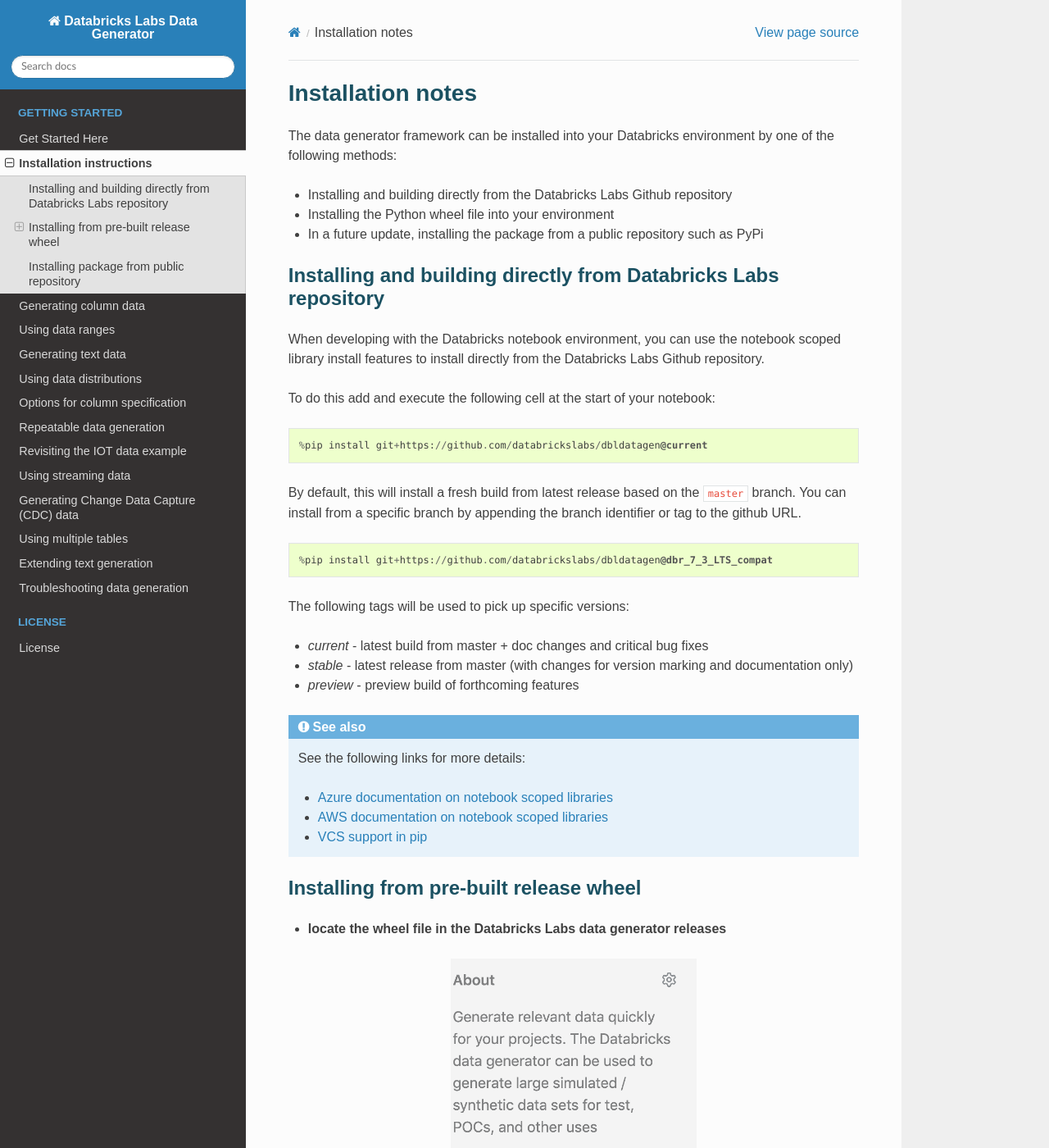
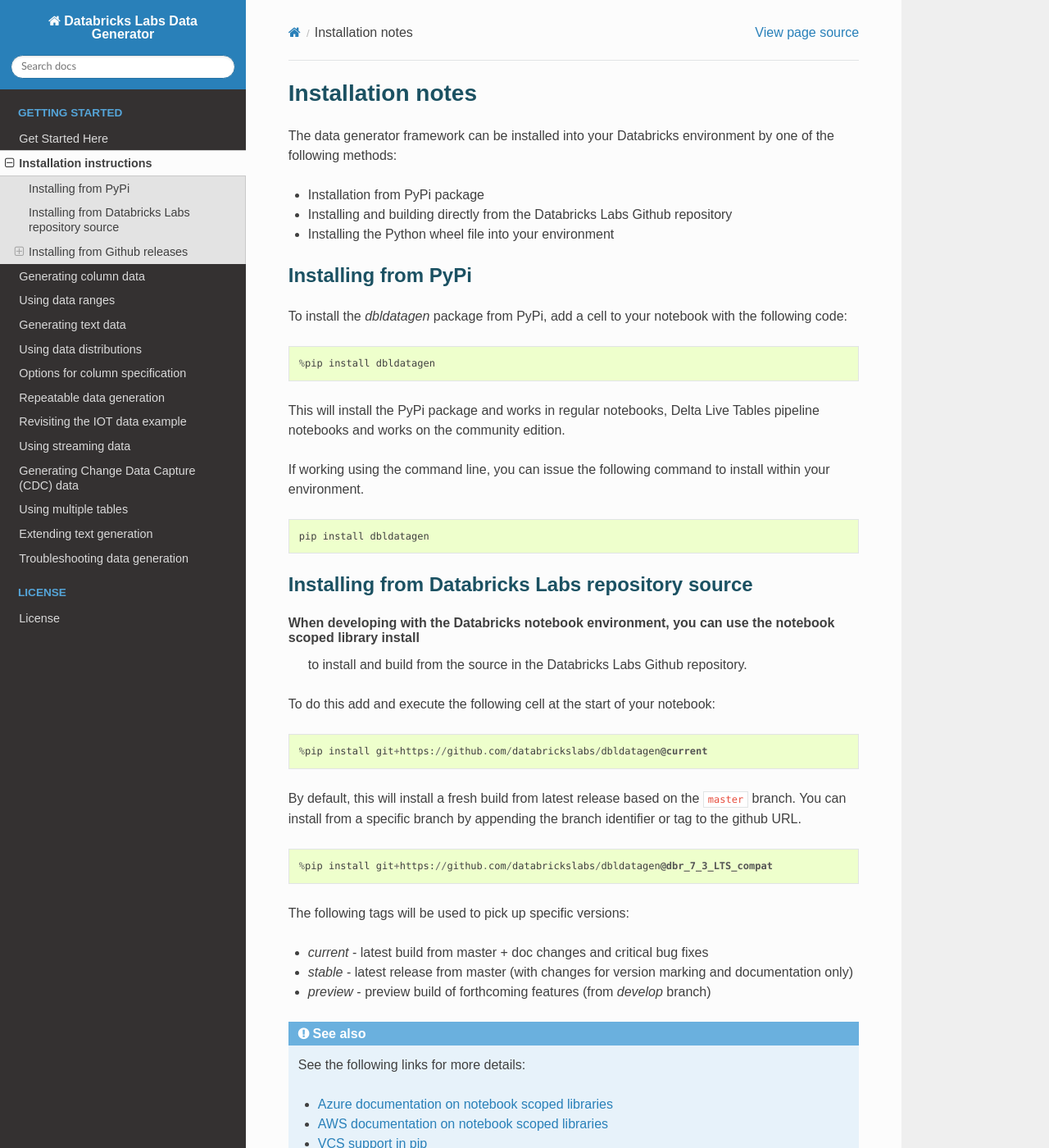
Before and after one commit to databrickslabs/dbldatagen, a Sphinx documentation site: the page built from docs/source/installation_notes.rst, in a window 1280 px wide and 1400 px high. Shown: the whole window at 82% size. Built offline with Sphinx 7.4.7 and the Read the Docs theme 2.0.0, drawn with Linux system fonts in a browser that asks for light colours; pages that are not in the unit, such as notebooks, are missing from menus; some of the changed text lies outside the part shown.

Commit message:
V021 prep2 (#124)
* release 0.2.1

changes for release with PyPi build

- on release github action to push to PyPi
- doc updates
- readme and related artifact changes
- version update
- tutorials update for use of PyPi install

```diff
--- a/dbldatagen/_version.py
+++ b/dbldatagen/_version.py
@@ -33,5 +33,5 @@
     return version_info
 
 
-__version__ = "0.2.0-rc1"  # DO NOT EDIT THIS DIRECTLY!  It is managed by bumpversion
+__version__ = "0.2.1"  # DO NOT EDIT THIS DIRECTLY!  It is managed by bumpversion
 __version_info__ = get_version(__version__)
--- a/docs/source/installation_notes.rst
+++ b/docs/source/installation_notes.rst
@@ -9,15 +9,34 @@
 The data generator framework can be installed into your Databricks environment by
 one of the following methods:
 
+* Installation from PyPi package
 * Installing and building directly from the Databricks Labs Github repository
 * Installing the Python wheel file into your environment
-* In a future update, installing the package from a public repository such as PyPi
 
-Installing and building directly from Databricks Labs repository
-----------------------------------------------------------------
+Installing from PyPi
+--------------------
+
+To install the `dbldatagen` package from PyPi, add a cell to your notebook with the following code:
+
+.. code-block::
+
+   %pip install dbldatagen
+
+This will install the PyPi package and works in regular notebooks, Delta Live Tables pipeline notebooks and works on
+the community edition.
+
+If working using the command line, you can issue the following command to install within your environment.
+
+.. code-block::
+
+   pip install dbldatagen
+
+
+Installing from Databricks Labs repository source
+-------------------------------------------------
 
 When developing with the Databricks notebook environment, you can use the notebook scoped library install
-features to install directly from the Databricks Labs Github repository.
+ to install and build from the source in the Databricks Labs Github repository.
 
 To do this add and execute the following cell at the start of your notebook:
 
@@ -36,7 +55,7 @@
 
 * `current` - latest build from master + doc changes and critical bug fixes
 * `stable` - latest release from master (with changes for version marking and documentation only)
-* `preview` - preview build of forthcoming features
+* `preview` - preview build of forthcoming features (from `develop` branch)
 
 .. seealso::
    See the following links for more details:
@@ -47,41 +66,38 @@
 
    * `VCS support in pip <https://pip.pypa.io/en/stable/cli/pip_install/>`_
 
-Installing from pre-built release wheel
----------------------------------------
+Installing from Github releases
+-------------------------------
+
+In some cases, you may wish to down the Python wheel directly from the Github releases.
+
+These can be accessed `here <https://github.com/databrickslabs/dbldatagen/releases>`_.
+
+You can install a specific wheel using either `%pip install` or the manual method
+
+To install a Python wheel with `pip` use the following syntax:
+
+.. code-block::
+
+   %pip install https://github.com/databrickslabs/dbldatagen/releases/download/v021/dbldatagen-0.2.1-py3-none-any.whl
+
+Replace the reference to the `v021` wheel with the reference to the appropriate wheel as needed
+
+Manual installation
+^^^^^^^^^^^^^^^^^^^
 
 * **locate the wheel file in the Databricks Labs data generator releases**
-
-.. image:: _static/images/locating_releases.png
-   :width: 300
-   :alt: Screenshot of releases in Databricks Labs data generator project
-   :align: center
 
 * **download the wheel artifact from the releases**
    * select the desired release
    * Select the wheel artifact from the release assets
    * download it
 
-.. image:: _static/images/downloading_release.png
-   :width: 300
-   :alt: Downloading the release artifact
-   :align: center
-
 * **Create library entry in workspace**
    * create workspace library
    * upload previously downloaded wheel
 
-.. image:: _static/images/creating_library.png
-   :width: 300
-   :alt: Creating a library in your workspace
-   :align: center
-
 * **Attach library to cluster**
-
-.. image:: _static/images/attaching_library.png
-   :width: 300
-   :alt: Attaching library to cluster
-   :align: center
 
 Additional information
 ^^^^^^^^^^^^^^^^^^^^^^
@@ -92,9 +108,3 @@
    * `Azure documentation on libraries <https://docs.microsoft.com/en-us/azure/databricks/libraries/>`_
 
    * `AWS documentation on libraries <https://docs.databricks.com/libraries/index.html>`_
-
-
-Installing package from public repository
------------------------------------------
-
-To be added
--- a/docs/source/textdata.rst
+++ b/docs/source/textdata.rst
@@ -68,7 +68,7 @@
 The Ipsum lorem text generator generates sequences of words, sentances, and paragraphs following the
 Ipsum Lorem convention used in UI mockups. It originates from a technique used in type setting.
 
-See `Wikipedia article on `Lorem Ipsum<https://en.wikipedia.org/wiki/Lorem_ipsum>`_
+See ``Wikipedia article`` on `Lorem Ipsum <https://en.wikipedia.org/wiki/Lorem_ipsum>`_
 
 The following example illustrates its use:
 
```
Also changed, not shown: CHANGELOG.md (+2 -1 lines), README.md (+46 -63 lines), docs/source/APIDOCS.md (+11 -17 lines), setup.py (+27 -6 lines), 7 other files.
